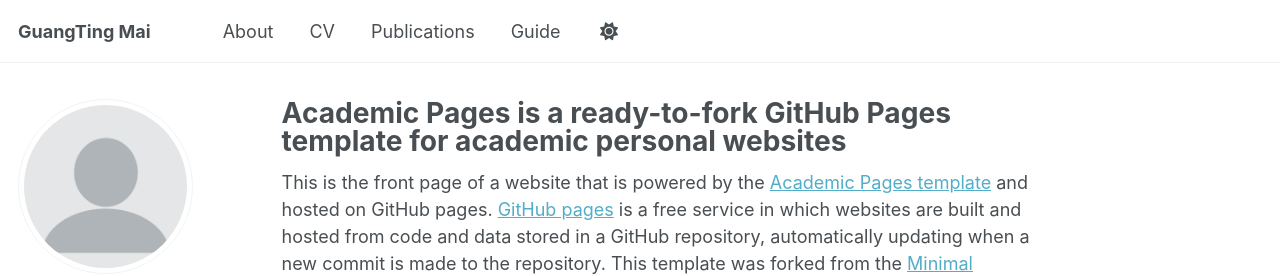
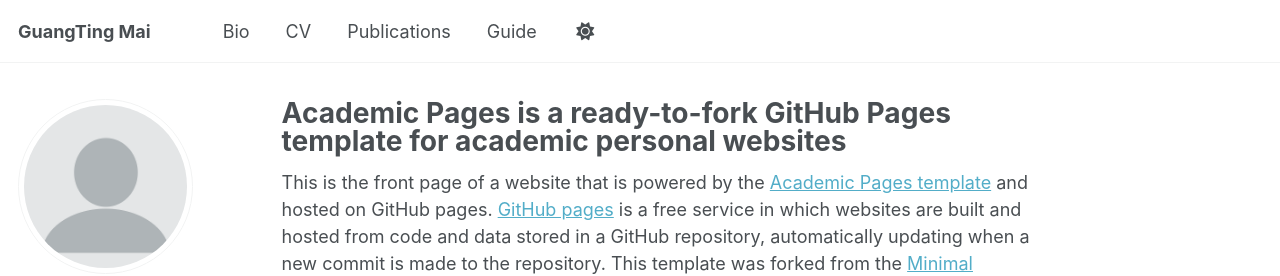
Before and after one commit to guangtingmai/guangtingmai.github.io, a Jekyll site: the page built from _pages/readme.md, in a window 1280 px wide. Shown: the top 276 px of the page. Built offline with Jekyll 4.4.1, drawn with Linux system fonts in a browser that asks for light colours; some web fonts are replaced.

Commit message:
Update navigation.yml

```diff
--- a/_data/navigation.yml
+++ b/_data/navigation.yml
@@ -22,8 +22,8 @@ main:
  # - title: "Blog Posts"
  #   url: /year-archive/
 
-  - title: "About"
-    url: /about/
+  - title: "Bio"
+    url: /bio/
 
   - title: "CV"
     url: /cv/
```
